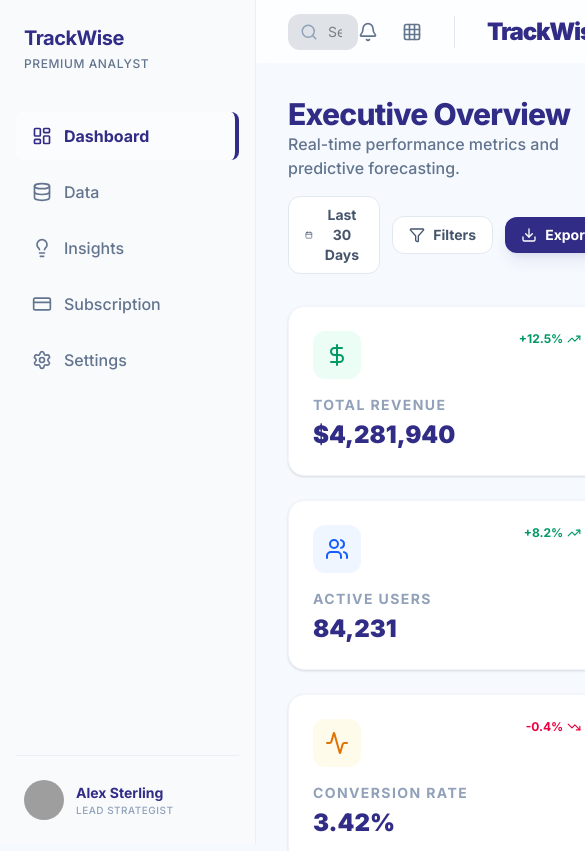
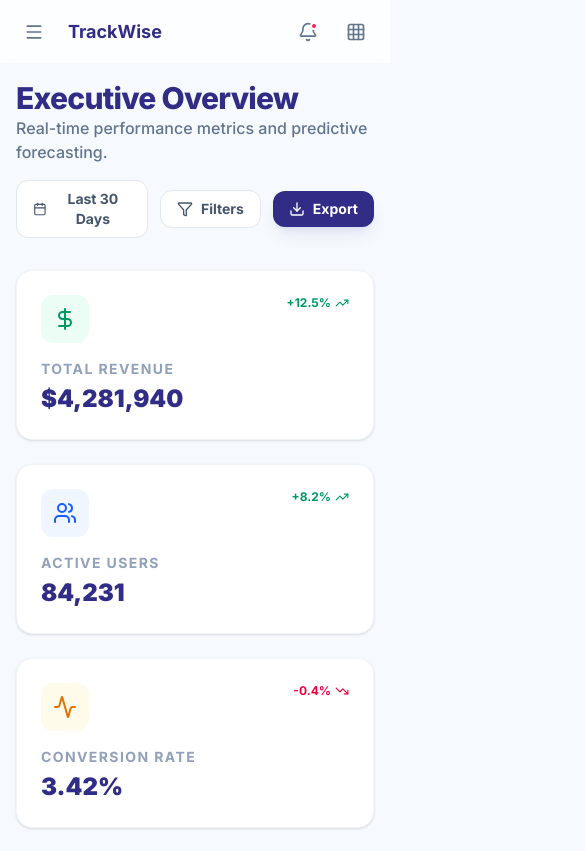
Before and after one commit to hariom123-dev/Trackwise-latest, a React (Vite) app: page /dashboard in a window 390 px wide. Shown: the top 851 px of the page, 585 px wide, since content can reach past the window. Built offline with nearby package versions, Linux system fonts and the light colour scheme; grey boxes are pictures that could not be loaded.

Commit message:
feat: enhance Layout component with interactive sidebar, notifications, and quick actions grid

```diff
--- a/src/components/Layout.tsx
+++ b/src/components/Layout.tsx
@@ -1,6 +1,23 @@
-import React from 'react';
+import React, { useState } from 'react';
 import { Link, useLocation } from 'react-router-dom';
-import { LayoutDashboard, Database, Lightbulb, CreditCard, Settings, Bell, Grid, Search, ArrowRight } from 'lucide-react';
+import {
+  LayoutDashboard,
+  Database,
+  Lightbulb,
+  CreditCard,
+  Settings,
+  Bell,
+  Grid,
+  Search,
+  Menu,
+  X,
+  Briefcase,
+  BarChart,
+  TrendingUp,
+  FileText,
+  ArrowRight
+} from 'lucide-react';
+import { motion, AnimatePresence } from 'motion/react';
 import { IMAGES } from '../constants';
 
 interface LayoutProps {
@@ -9,6 +26,9 @@ interface LayoutProps {
 
 export default function Layout({ children }: LayoutProps) {
   const location = useLocation();
+  const [isSidebarOpen, setIsSidebarOpen] = useState(false);
+  const [isGridOpen, setIsGridOpen] = useState(false);
+  const [isNotifOpen, setIsNotifOpen] = useState(false);
 
   const navItems = [
     { icon: LayoutDashboard, label: 'Dashboard', path: '/dashboard' },
@@ -18,13 +38,46 @@ export default function Layout({ children }: LayoutProps) {
     { icon: Settings, label: 'Settings', path: '/settings' },
   ];
 
+  const quickActions = [
+    { icon: Database, label: 'Data Lab', desc: 'Manage datasets', color: 'bg-blue-500' },
+    { icon: TrendingUp, label: 'ML Models', desc: 'Predictive tools', color: 'bg-indigo-500' },
+    { icon: FileText, label: 'Reports', desc: 'Export analytics', color: 'bg-emerald-500' },
+    { icon: BarChart, label: 'Visualizer', desc: 'Dynamic charts', color: 'bg-rose-500' },
+    { icon: Briefcase, label: 'Portfolio', desc: 'Assets overview', color: 'bg-amber-500' },
+    { icon: Search, label: 'Discovery', desc: 'Explore trends', color: 'bg-violet-500' },
+  ];
+
+  const notifications = [
+    { title: 'Goal Reached', text: 'You hit your monthly revenue target.', time: '2m ago', icon: TrendingUp, color: 'text-emerald-500' },
+    { title: 'New Insight', text: 'ML suggests optimizing churn rate.', time: '1h ago', icon: Lightbulb, color: 'text-indigo-500' },
+    { title: 'System Update', text: 'TrackWise v3.4 is now live.', time: '3h ago', icon: Settings, color: 'text-slate-500' },
+  ];
+
   return (
     <div className="flex min-h-screen bg-[#f6fafe] font-sans text-[#171c1f]">
+      {/* Overlay for mobile sidebar */}
+      <AnimatePresence>
+        {isSidebarOpen && (
+          <motion.div
+            initial={{ opacity: 0 }}
+            animate={{ opacity: 1 }}
+            exit={{ opacity: 0 }}
+            onClick={() => setIsSidebarOpen(false)}
+            className="fixed inset-0 bg-slate-900/40 backdrop-blur-sm z-[60] lg:hidden"
+          />
+        )}
+      </AnimatePresence>
+
       {/* Sidebar */}
-      <aside className="fixed left-0 top-0 h-screen w-64 bg-slate-50 border-r border-slate-200/50 flex flex-col py-6 px-4 z-50">
-        <div className="mb-10 px-2">
+      <aside className={`fixed left-0 top-0 h-screen w-64 bg-slate-50 border-r border-slate-200/50 flex flex-col py-6 px-4 z-[70] transition-transform duration-300 transform lg:translate-x-0 ${isSidebarOpen ? 'translate-x-0' : '-translate-x-full'}`}>
+        <div className="mb-10 px-2 flex justify-between items-center">
+          <div>
             <Link to="/" className="text-xl font-bold text-indigo-900 tracking-tight">TrackWise</Link>
             <p className="text-xs text-slate-500 font-medium mt-1 uppercase tracking-wider">Premium Analyst</p>
+          </div>
+          <button onClick={() => setIsSidebarOpen(false)} className="lg:hidden p-2 text-slate-500">
+            <X size={20} />
+          </button>
         </div>
 
         <nav className="flex-1 space-y-2">
@@ -34,9 +87,10 @@ export default function Layout({ children }: LayoutProps) {
               <Link
                 key={item.path}
                 to={item.path}
+                onClick={() => setIsSidebarOpen(false)}
                 className={`flex items-center gap-3 px-4 py-3 rounded-lg transition-all ${
                   isActive
-                    ? 'text-indigo-900 font-bold border-r-4 border-indigo-900 bg-white/50'
+                    ? 'text-indigo-900 font-bold border-r-4 border-indigo-900 bg-white shadow-sm'
                     : 'text-slate-500 font-medium hover:bg-slate-200/50'
                 }`}
               >
@@ -62,10 +116,17 @@ export default function Layout({ children }: LayoutProps) {
       </aside>
 
       {/* Main Content */}
-      <div className="flex-1 ml-64">
+      <div className="flex-1 lg:ml-64 w-full">
         {/* Top Header */}
-        <header className="sticky top-0 h-16 bg-white/70 backdrop-blur-md flex justify-between items-center px-8 z-40 border-b border-slate-100/50">
-          <div className="flex items-center flex-1 max-w-xl">
+        <header className="sticky top-0 h-16 bg-white/70 backdrop-blur-md flex justify-between items-center px-4 lg:px-8 z-40 border-b border-slate-100/50">
+          <div className="flex items-center gap-4 flex-1">
+            <button
+              onClick={() => setIsSidebarOpen(true)}
+              className="lg:hidden p-2 text-slate-500 hover:bg-slate-100 rounded-lg"
+            >
+              <Menu size={20} />
+            </button>
+            <div className="hidden sm:flex items-center flex-1 max-w-xl">
               <div className="relative w-full group">
                 <Search className="absolute left-3 top-1/2 -translate-y-1/2 text-slate-400" size={18} />
                 <input
@@ -75,20 +136,111 @@ export default function Layout({ children }: LayoutProps) {
                 />
               </div>
             </div>
+            {/* Mobile Title - only visible when search is hidden */}
+            <span className="sm:hidden text-lg font-bold text-indigo-900">TrackWise</span>
+          </div>
 
-          <div className="flex items-center gap-6">
-            <button className="text-slate-500 hover:text-indigo-700 transition-colors">
+          <div className="flex items-center gap-3 lg:gap-6">
+            {/* Notification Button */}
+            <div className="relative">
+              <button
+                onClick={() => { setIsNotifOpen(!isNotifOpen); setIsGridOpen(false); }}
+                className={`p-2 rounded-xl transition-all ${isNotifOpen ? 'bg-indigo-50 text-indigo-600' : 'text-slate-500 hover:bg-slate-50'}`}
+              >
                 <Bell size={20} />
+                <span className="absolute top-2 right-2 w-2 h-2 bg-rose-500 rounded-full border-2 border-white" />
               </button>
-            <button className="text-slate-500 hover:text-indigo-700 transition-colors">
+
+              <AnimatePresence>
+                {isNotifOpen && (
+                  <>
+                    <div className="fixed inset-0 z-10" onClick={() => setIsNotifOpen(false)} />
+                    <motion.div
+                      initial={{ opacity: 0, y: 10, scale: 0.95 }}
+                      animate={{ opacity: 1, y: 0, scale: 1 }}
+                      exit={{ opacity: 0, y: 10, scale: 0.95 }}
+                      className="absolute right-0 mt-3 w-80 bg-white rounded-2xl shadow-2xl border border-slate-100 p-4 z-20"
+                    >
+                      <h4 className="font-bold text-indigo-900 mb-4 px-2">Notifications</h4>
+                      <div className="space-y-3">
+                        {notifications.map((notif, i) => (
+                          <div key={i} className="flex gap-3 p-2 hover:bg-slate-50 rounded-xl transition-colors cursor-pointer group">
+                            <div className={`mt-0.5 p-2 rounded-lg bg-indigo-50 ${notif.color}`}>
+                              <notif.icon size={16} />
+                            </div>
+                            <div>
+                              <p className="text-sm font-bold text-indigo-900">{notif.title}</p>
+                              <p className="text-xs text-slate-500 leading-tight">{notif.text}</p>
+                              <p className="text-[10px] text-slate-400 mt-1 font-medium italic">{notif.time}</p>
+                            </div>
+                          </div>
+                        ))}
+                      </div>
+                      <button className="w-full mt-4 py-2 text-xs font-bold text-indigo-600 hover:bg-indigo-50 rounded-lg transition-all">
+                        View All Activity
+                      </button>
+                    </motion.div>
+                  </>
+                )}
+              </AnimatePresence>
+            </div>
+
+            {/* Grid Button (Quick Launch) */}
+            <div className="relative">
+              <button
+                onClick={() => { setIsGridOpen(!isGridOpen); setIsNotifOpen(false); }}
+                className={`p-2 rounded-xl transition-all ${isGridOpen ? 'bg-indigo-50 text-indigo-600' : 'text-slate-500 hover:bg-slate-50'}`}
+              >
                 <Grid size={20} />
               </button>
-            <div className="h-8 w-px bg-slate-200 mx-2" />
-            <span className="text-2xl font-black text-indigo-900 tracking-tighter">TrackWise</span>
+
+              <AnimatePresence>
+                {isGridOpen && (
+                  <>
+                    <div className="fixed inset-0 z-10" onClick={() => setIsGridOpen(false)} />
+                    <motion.div
+                      initial={{ opacity: 0, y: 10, scale: 0.95 }}
+                      animate={{ opacity: 1, y: 0, scale: 1 }}
+                      exit={{ opacity: 0, y: 10, scale: 0.95 }}
+                      className="absolute right-0 mt-3 w-72 sm:w-80 bg-white rounded-3xl shadow-2xl border border-slate-100 p-6 z-20"
+                    >
+                      <div className="mb-6">
+                        <h4 className="text-lg font-black text-indigo-900 tracking-tight">Quick Launch</h4>
+                        <p className="text-[10px] text-slate-400 font-bold uppercase tracking-widest mt-1">Application Modules</p>
+                      </div>
+
+                      <div className="grid grid-cols-2 gap-4">
+                        {quickActions.map((action, i) => (
+                          <button
+                            key={i}
+                            onClick={() => setIsGridOpen(false)}
+                            className="group flex flex-col items-center p-4 rounded-2xl hover:bg-slate-50 transition-all text-center border border-transparent hover:border-slate-100"
+                          >
+                            <div className={`p-3 rounded-2xl ${action.color} text-white shadow-lg shadow-indigo-500/5 group-hover:scale-110 transition-transform`}>
+                              <action.icon size={20} />
+                            </div>
+                            <span className="mt-3 text-[13px] font-bold text-indigo-900">{action.label}</span>
+                            <span className="text-[10px] text-slate-400 font-medium">{action.desc}</span>
+                          </button>
+                        ))}
+                      </div>
+
+                      <div className="mt-6 pt-4 border-t border-slate-50 flex items-center justify-between text-xs font-bold text-slate-500">
+                        <span>Workspace V2.4.0</span>
+                        <ArrowRight size={14} className="opacity-40" />
+                      </div>
+                    </motion.div>
+                  </>
+                )}
+              </AnimatePresence>
+            </div>
+
+            <div className="hidden sm:block h-8 w-px bg-slate-200 mx-2" />
+            <span className="hidden md:block text-2xl font-black text-indigo-900 tracking-tighter">TrackWise</span>
           </div>
         </header>
 
-        <main className="p-8 max-w-[1600px] mx-auto">
+        <main className="p-4 lg:p-8 max-w-[1600px] mx-auto overflow-hidden">
           {children}
         </main>
       </div>
```
Lines whose indentation alone changed are shown as unchanged.
